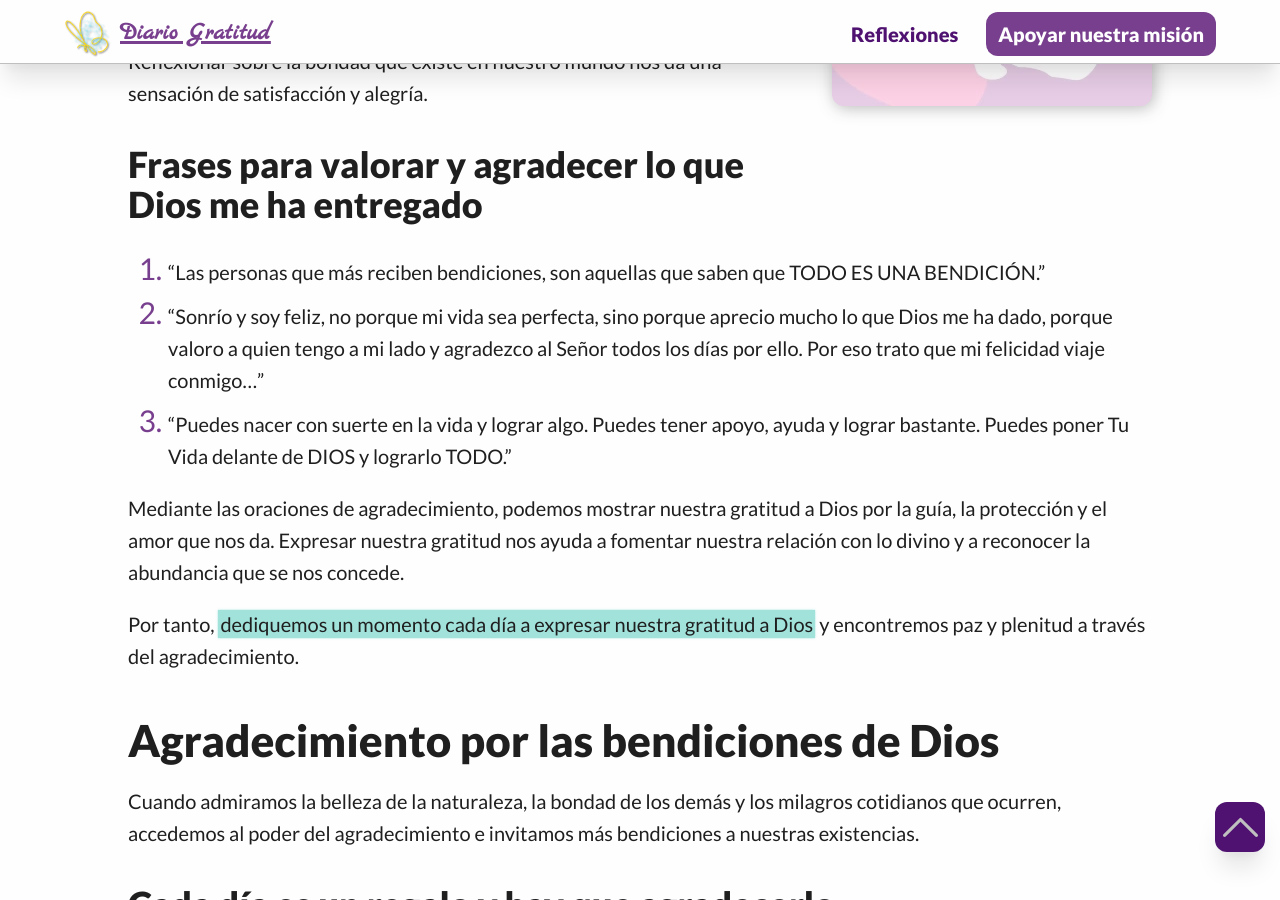
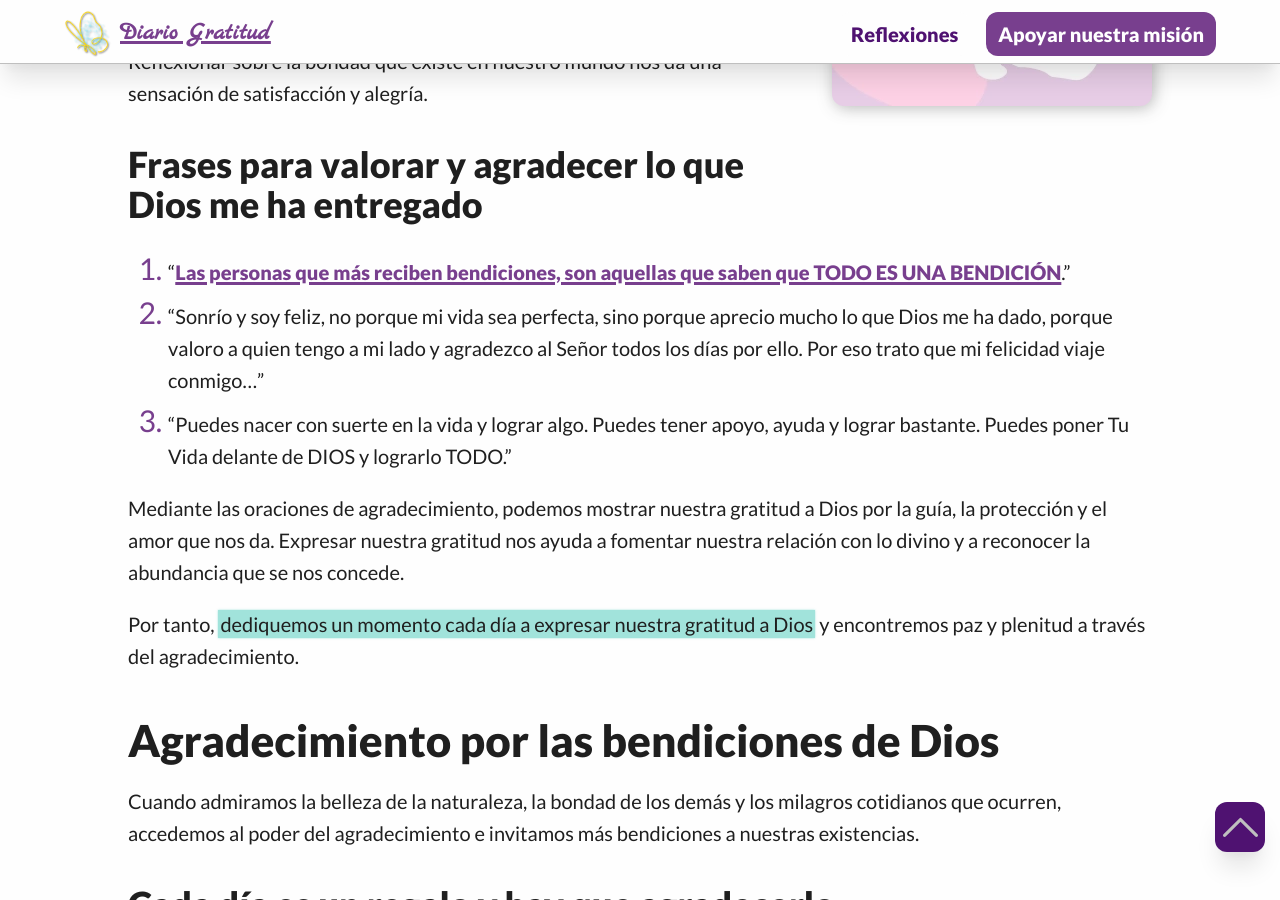
Before and after one commit to Klerpson/gratitud, a Jekyll site: the page built from frases-agradecimiento-dios.md, in a window 1280 px wide and 900 px high, scrolled down 1094 px. Built offline with Jekyll 4.4.1, drawn with Linux system fonts in a browser that asks for light colours; part of the change alters nothing that is shown.

```diff
--- a/frases-agradecimiento-dios.md
+++ b/frases-agradecimiento-dios.md
@@ -1,17 +1,21 @@
 ---
 layout: verticales
+vertical: true
+boton_url: frases
+date: 2023-09-13T02:23:56.328Z
 title: "Agradecimiento a Dios: frases para el corazón y el espíritu"
+description: Encuentra las frases más inspiradoras para agradecer a Dios.
+  ¡Reflexiona y fortalece tu espíritu! Haz clic aquí.
 h1: "Reconoce sus bendiciones: frases de agradecimiento y devoción a Dios"
-description: Encuentra las frases más inspiradoras para agradecer a Dios. ¡Reflexiona y fortalece tu espíritu! Haz clic aquí.
+jpg: gratitud-a-dios.jpg
 webp: gratitud-a-dios.webp
-jpg: gratitud-a-dios.jpg
 alt: Frases agradecimiento estudiantes
 boton: Mira frases aquí
-boton_url: "frases"
-vertical: true
-excerpt: Encuentra la frase perfecta para agradecer a tus estudiantes. Reconoce su esfuerzo y dedicación.
+excerpt: Encuentra la frase perfecta para agradecer a tus estudiantes. Reconoce
+  su esfuerzo y dedicación.
+permalink: frases-agradecimiento-dios
 ---
->Me siento humilde ante la oportunidad de expresar mi gratitud a la presencia divina que guía y bendice nuestras vidas.
+> Me siento humilde ante la oportunidad de expresar mi gratitud a la presencia divina que guía y bendice nuestras vidas.
 
 Bienvenido a este espacio de reflexión y gratitud hacia Dios. Aquí encontrarás un oasis de palabras y pensamientos que te ayudarán a expresar tu agradecimiento al Todopoderoso.
 
@@ -29,7 +33,7 @@ Reflexionar sobre la bondad que existe en nuestro mundo nos da una sensación de
 
 ### Frases para valorar y agradecer lo que Dios me ha entregado
 
-1. "Las personas que más reciben bendiciones, son aquellas que saben que TODO ES UNA BENDICIÓN."
+1. "[Las personas que más reciben bendiciones, son aquellas que saben que TODO ES UNA BENDICIÓN](https://diariogratitud.com/frases-agradecimiento-dios/las-personas-que-mas-reciben-bendiciones)."
 2. "Sonrío y soy feliz, no porque mi vida sea perfecta, sino porque aprecio mucho lo que Dios me ha dado, porque valoro a quien tengo a mi lado y agradezco al Señor todos los días por ello. Por eso trato que mi felicidad viaje conmigo..."
 3. "Puedes nacer con suerte en la vida y lograr algo. Puedes tener apoyo, ayuda y lograr bastante. Puedes poner Tu Vida delante de DIOS y lograrlo TODO."
 
@@ -54,7 +58,7 @@ Esta es una de las muchas frases de agradecimiento a Dios que puedes usar para e
 
 Además, es importante recordar que las bendiciones no siempre son materiales. La compañía de nuestros seres queridos, la capacidad de disfrutar de la belleza del mundo, la oportunidad de despertar cada día, son todas bendiciones que a veces damos por sentado.
 
->Agradece contemplar cosas bellas, respirar, sentir melodías, agradece la compañía, agradece poder despertar, agradece vivir.
+> Agradece contemplar cosas bellas, respirar, sentir melodías, agradece la compañía, agradece poder despertar, agradece vivir.
 
 ## Agradeciendo cada bendición que Dios nos ha entregado
 
@@ -104,7 +108,7 @@ Además, es importante recordar que Dios está siempre con nosotros, incluso cua
 
 * "Dios es maravilloso, llega cuando menos lo esperamos y nos sorprende con sus bendiciones. No llega nunca temprano ni tarde, llega justo cuando más lo necesitamos."
 
-----
+- - -
 
 ### Las escrituras y nuestro agradecimiento a Dios
 
@@ -125,7 +129,7 @@ Por tanto, dedica tiempo y esfuerzo concienzudo a la sabiduría de estas escritu
 
 La potencia del agradecimiento es una fuerza espectacular que puede revolucionar nuestras vidas y nuestra relación con lo divino.
 
->Cuando tomamos la iniciativa de agradecer de verdad todos los dones de nuestra vida, nos abrimos a experimentar un profundo nivel de alegría y agradecimiento.
+> Cuando tomamos la iniciativa de agradecer de verdad todos los dones de nuestra vida, nos abrimos a experimentar un profundo nivel de alegría y agradecimiento.
 
 Mediante el agradecimiento, podemos **cultivar un corazón lleno de amor y satisfacción**. Al expresar nuestro agradecimiento al Dios verdadero Jehová, reconocemos Su bondad y Su misericordia, e invitamos Su presencia a nuestras vidas.
 
@@ -147,7 +151,7 @@ Una de las mayores bendiciones de Dios es el regalo del amor. El amor es un pode
 
 Es a través de la adoración como encontramos la alegría genuina y la asociación con los demás.
 
->En el momento en que abrimos nuestros corazones para dar y recibir amor, nos abrimos a los dones que proceden del ilimitado esfuerzo de Dios.
+> En el momento en que abrimos nuestros corazones para dar y recibir amor, nos abrimos a los dones que proceden del ilimitado esfuerzo de Dios.
 
 **Las palabras de agradecimiento a Dios nos recuerdan que nunca estamos solos**, que somos una parte de algo más allá de nosotros mismos. Es un manantial incesante de motivación y calidad, que nos guía en nuestra excursión por la vida:
 
@@ -165,7 +169,7 @@ Al **dar frases de gracias en todas las circunstancias**, no sólo manifestamos
 
 Esta práctica también nos permite entrar en comunión con lo divino, reconocer el poder de algo mayor que nosotros mismos y confiar en el propósito de Dios.
 
-----
+- - -
 
 ## Citas y refranes de agradecimiento a Dios
 
```
